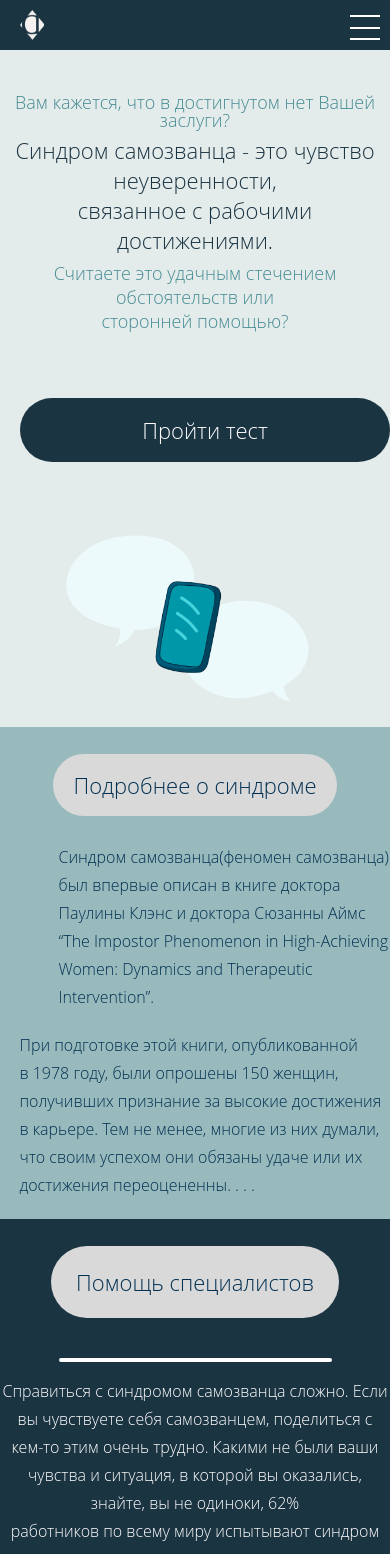
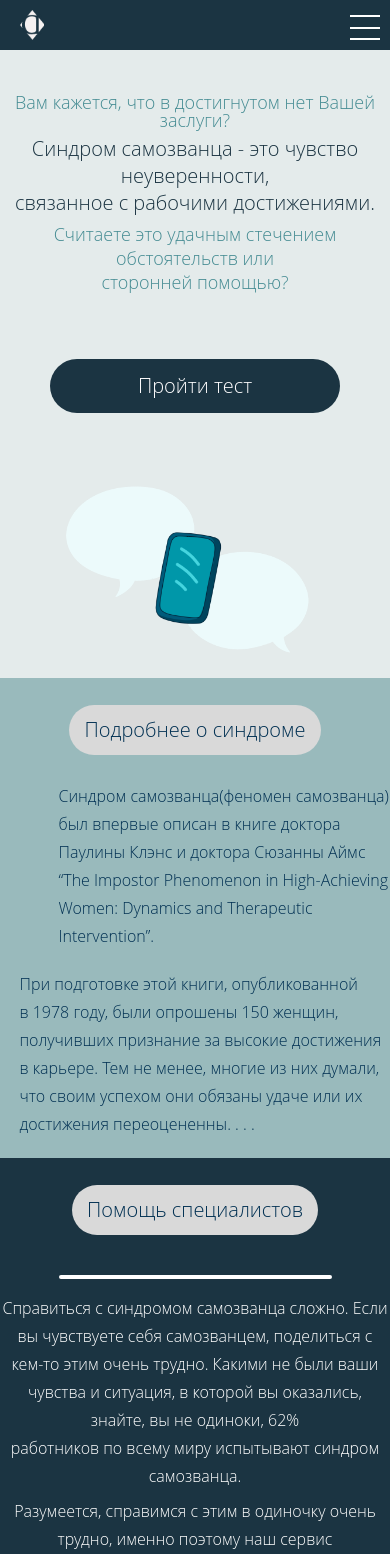
Before and after one commit to Y0UD1ED/promocodes1, a React (Create React App) app in the folder my-app/: page / in a window 390 px wide. Shown: the top 1554 px of the page. Built offline with nearby package versions, Linux system fonts and the light colour scheme.

Commit message:
git commit

```diff
--- a/my-app/src/App.css
+++ b/my-app/src/App.css
@@ -200,6 +200,7 @@ h1,h2,h3,h4,h5,h6{font-size:inherit;font-weight:inherit;}
 }
 .footer_row p{
     cursor: pointer;
+    color: #1B3442;
 }
 
 .footer_row p:nth-child(2){
@@ -213,6 +214,7 @@ h1,h2,h3,h4,h5,h6{font-size:inherit;font-weight:inherit;}
         justify-self: center;
         align-items: center;
         padding: 10px;
+        font-size: 18px;
     }
     .footer_row p{
         padding: 5px 0px;
--- a/my-app/src/components/PsyAccount.jsx
+++ b/my-app/src/components/PsyAccount.jsx
@@ -51,7 +51,6 @@ const boxStyle = {
         const blob = await result.blob();
         const file0 = new File([blob], 'file.jpg')
         setFile(file0)
-        console.log(file)
       const formData = new FormData();
       formData.append('file', file0);
 
@@ -153,12 +152,14 @@ const PsyAccount=()=>{
     const [writes,setWrites]=useState([])
     const getWrites=async()=>{
         try{
+            store.setWaiting(true);
             const response=await AuthService.getPsyWrites(store.user.email);
             setWrites(response.data);
-            console.log(writes)
             setTab(false)
         }catch(e){
             console.log(e);
+        }finally{
+          store.setWaiting(false)
         }
     }
     useEffect(() => {
@@ -184,13 +185,6 @@ const PsyAccount=()=>{
       setModalOpen(true);
     };
 
-    const showDate=(date)=>{
-      const d=date.toLocaleDateString()
-      const t=date.toLocaleTimeString()
-      console.log(t)
-      setStartDate(date);
-
-  }
 
     const change=async ()=>{
 
@@ -212,7 +206,6 @@ const PsyAccount=()=>{
   const dateTab=async ()=>{
     const response=await UserService.fetchDates(store.user.email);
     setPsyDates(response.data);
-    console.log('k');
     setTab(true);
 }
 
--- a/my-app/src/components/PsyCard.tsx
+++ b/my-app/src/components/PsyCard.tsx
@@ -1,7 +1,10 @@
-import React, { FC, useState,createContext } from 'react';
+import React, { FC, useState,createContext, useContext } from 'react';
 import WriteForm from './WriteForm';
 import { IUser } from '../models/response/IUser';
 import AuthService from '../services/AuthService';
+import { ModuleContext } from '../App';
+import { Context } from '..';
+import { observer } from 'mobx-react-lite';
 
 interface PsyI{
     psy:IUser;
@@ -21,7 +24,8 @@ export const PsyContext=createContext<PsyC>({
 
 
 function PsyCard(psy:PsyI){
-
+    const {showmodule,setShowmodule}=useContext(ModuleContext);
+    const {store}=useContext(Context)
     const email=psy.psy.email
     const name=psy.psy.lastName+' '+ psy.psy.firstName;
     const[write,setWrite]=useState(false);
@@ -29,11 +33,13 @@ function PsyCard(psy:PsyI){
     const avatar=psy.psy.avatar!==''?`http://www.crewimposter.ru:8000/${psy.psy.avatar}`:'spec.jpg';
     const getFreeDates=async()=>{
         try{
+            store.setWaiting(true);
             const response=await AuthService.getFreeDate(email);
             setFreeDates(response.data);
-            console.log(email)
         }catch(e){
             console.log(e);
+        }finally{
+            store.setWaiting(false);
         }
         setWrite(true)
     }
@@ -47,13 +53,18 @@ function PsyCard(psy:PsyI){
                     </div>
                     <div className='PsyInfo'>
                         <p>{psy.psy.lastName+' '+psy.psy.firstName+' '+ psy.psy.middleName}</p>
-                        <p>{psy.psy.experience||"Не указано"}</p>
-                        <p>{psy.psy.role}</p>
+                        <p>{"Опыт работы: "+ (psy.psy.experience||"Не указано")}</p>
+                        <p>{"Достижения: "+(psy.psy.achievements||"Не указано")}</p>
                     </div>
                 </div>
 
             </div>
-            <div className='Btn' onClick={()=>getFreeDates()}>
+            <div className='Btn' style={{display:store.isAuth?'block':'none'}} onClick={()=>getFreeDates()}>
+                    <div className='CatalogPsy_btn'>
+                        <p>Записаться</p>
+                    </div>
+            </div>
+            <div className='Btn' style={{display:store.isAuth?'none':'block'}} onClick={()=>setShowmodule(true)}>
                     <div className='CatalogPsy_btn'>
                         <p>Записаться</p>
                     </div>
@@ -71,4 +82,4 @@ function PsyCard(psy:PsyI){
     );
 }
 
-export default PsyCard
+export default observer(PsyCard)
--- a/my-app/src/components/UserAccount.jsx
+++ b/my-app/src/components/UserAccount.jsx
@@ -44,7 +44,6 @@ const boxStyle = {
         const blob = await result.blob();
         const file0 = new File([blob], 'file.jpg')
         setFile(file0)
-        console.log(file)
       const formData = new FormData();
       formData.append('file', file0);
 
@@ -131,12 +130,14 @@ const UserAccount=()=>{
     const [writes,setWrites]=useState([])
     const getWrites=async()=>{
         try{
+            store.setWaiting(true);
             const response=await AuthService.getClientWrites(store.user.email);
             setWrites(response.data);
-            console.log(writes)
             setTab(false)
         }catch(e){
             console.log(e);
+        }finally{
+          store.setWaiting(false);
         }
     }
     useEffect(() => {
--- a/my-app/src/http/index.ts
+++ b/my-app/src/http/index.ts
@@ -7,7 +7,7 @@ import axios from 'axios'
 import { AuthResponse } from "../models/response/AuthResponse";
 
 
-export const API_URL='http://localhost:8000/api'
+export const API_URL='http://www.crewimposter.ru:8000/api'
 
 const $api= axios.create({
     withCredentials: true,
--- a/my-app/src/pages/Catalog/index.tsx
+++ b/my-app/src/pages/Catalog/index.tsx
@@ -9,6 +9,7 @@ import { Context } from '../..';
 import Loading from '../../components/Loading';
 
 const Catalog:FC=()=>{
+    window.scrollTo(0,0);
     const [psychologists,setPsychologists]=useState<IUser[]>([]);
     const getPsy=async()=>{
         try{
@@ -39,7 +40,7 @@ if (psychologists.length===0){
                 <div className='CatalogPart'>
                     <div className='container'>
                         <div className='CatalogTitle'>
-                            <p onClick={()=>console.log(psychologists[2])}>Психологи</p>
+                            <p>Психологи</p>
                         </div>
                         <div className='CatalogPsy_blocks'>
                           {psychologists.map(psy=>
--- a/my-app/src/pages/Conditions/index.tsx
+++ b/my-app/src/pages/Conditions/index.tsx
@@ -4,6 +4,7 @@ import Footer from "../../components/Footer";
 import './styles.css'
 
 const Conditions:FC=()=>{
+    window.scrollTo(0,0);
     return(
         <div className="wrapper">
             <div className="content">
--- a/my-app/src/pages/Info/index.tsx
+++ b/my-app/src/pages/Info/index.tsx
@@ -9,6 +9,7 @@ import NavBar from '../../components/NavBar';
 import './styles.css'
 
 const Info:FC=()=>{
+    window.scrollTo(0,0);
     const [info,setInfo]=useState(0);
 
     function showInfo(i:number):ReactElement{
--- a/my-app/src/pages/Main/styles.css
+++ b/my-app/src/pages/Main/styles.css
@@ -101,6 +101,7 @@
     .test_button{
         justify-content: center;
         float: none;
+        margin-left: 0;
     }
 }
 
@@ -401,22 +402,27 @@
         font-size: 18px;
     }
     .test_title{
-        font-size: 22px;
+        font-size: 20px;
         line-height: normal;
     }
     .test_button{
-        font-size: 22px;
+        font-size: 20px;
+        padding: 15px;
+        margin-left: 50px;
+        margin-right: 50px;
     }
 
     .info_title p{
-        font-size: 22px;
+        font-size: 20px;
+        padding: 15px;
     }
     .info_text{
         font-size: 16px;
         line-height: 28px;
     }
     .spec_title p{
-        font-size: 22px;
+        font-size: 20px;
+        padding: 15px;
     }
 
     .spec_line{
--- a/my-app/src/pages/Test/index.tsx
+++ b/my-app/src/pages/Test/index.tsx
@@ -7,6 +7,7 @@ import { PATHS } from '../../router';
 import Footer from '../../components/Footer';
 
 const Test:FC=()=>{
+    window.scrollTo(0,0);
     const [umod,setUmod]=useState<UserModel>(new UserModel());
     const [count,setCount]=useState<number>(0);
     const [err,setErr]=useState<Boolean>(false);
@@ -25,7 +26,6 @@ const Test:FC=()=>{
         copy.answer[step]=value;
         copy.score+=value;
         setUmod(copy);
-        console.log(umod);
     }
 
     const showRezult=()=>{
```
